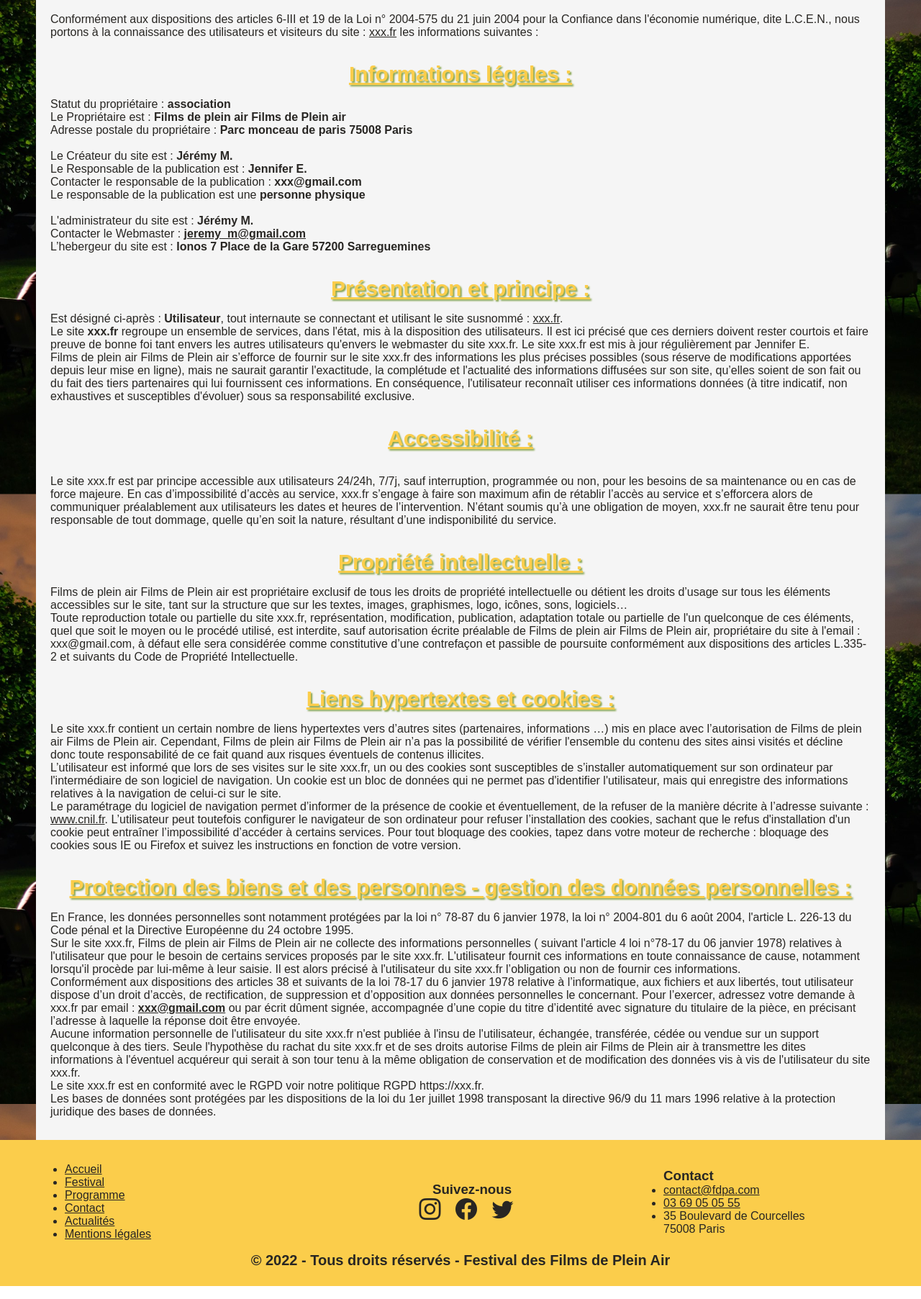
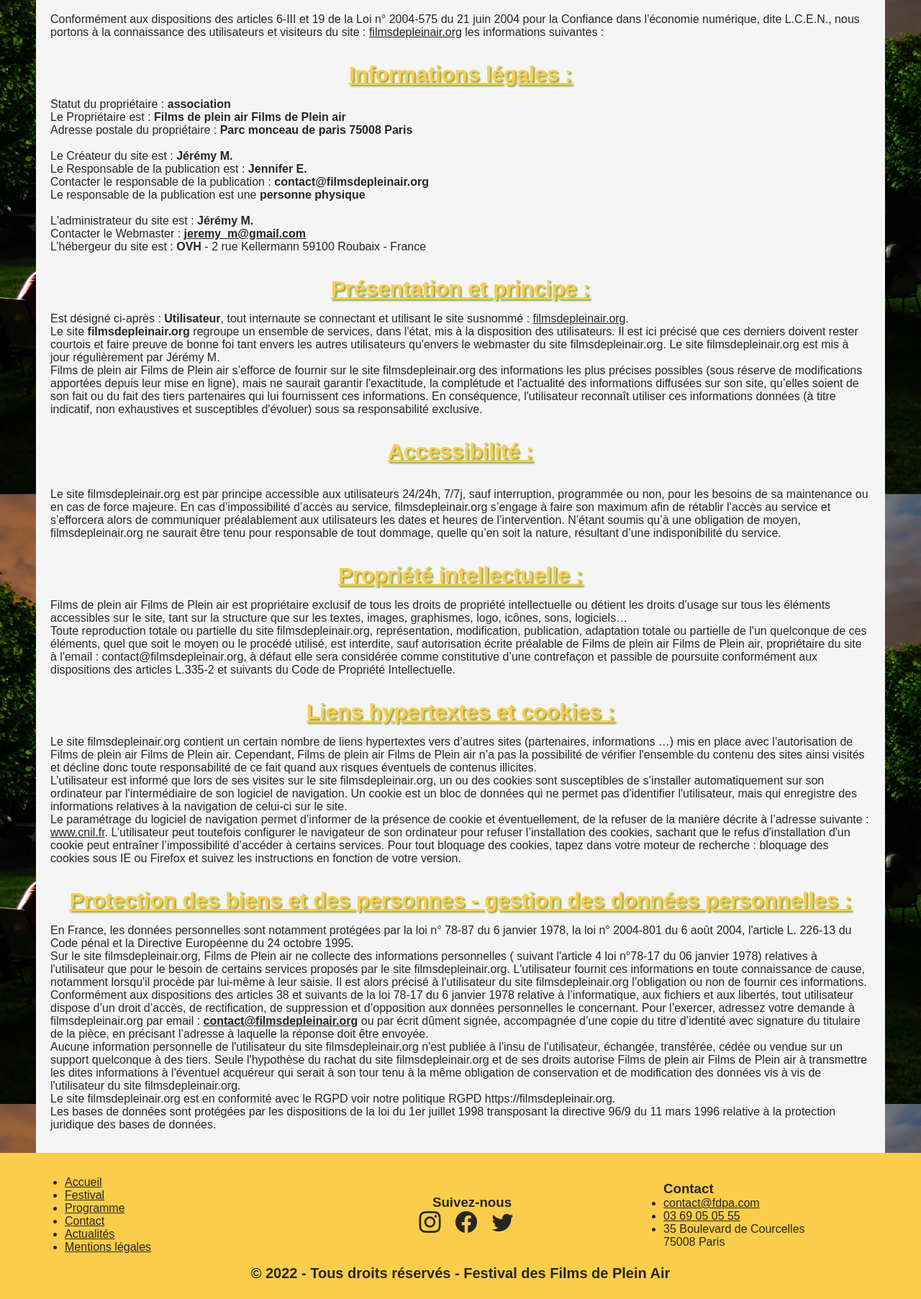
Before and after one commit to jeremymls/Festival_de_plein_air, a plain HTML site: page mentions.html in a window 1280 px wide. Shown: the part 161-1966 px from the top of the page at 72% size. Drawn offline with nearby package versions, Linux system fonts and the light colour scheme.

Commit message:
modification hébergeur et adresses e-mail

```diff
--- a/mentions.html
+++ b/mentions.html
@@ -46,7 +46,7 @@
       <p>
         Conformément aux dispositions des articles 6-III et 19 de la Loi n° 2004-575 du 21 juin 2004 pour la Confiance dans
         l'économie numérique, dite L.C.E.N., nous portons à la connaissance des utilisateurs et visiteurs du site :
-        <a href="http://xxx.fr" target="_blank">xxx.fr</a> les informations suivantes :
+        <a href="http://filmsdepleinair.org" target="_blank">filmsdepleinair.org</a> les informations suivantes :
       </p>
 
       <h2>Informations légales :</h2>
@@ -58,25 +58,25 @@
         <br />
         Le Créateur du site est : <strong>Jérémy M.</strong><br />
         Le Responsable de la publication est : <strong>Jennifer E.</strong><br />
-        Contacter le responsable de la publication : <strong>xxx@gmail.com</strong><br />
+        Contacter le responsable de la publication : <strong>contact@filmsdepleinair.org</strong><br />
         Le responsable de la publication est une<strong> personne physique</strong><br />
         <br />
         L'administrateur du site est : <strong>Jérémy M.</strong><br />
         Contacter le Webmaster : <strong><a href="mailto:admin@jahmos.fr">jeremy_m@gmail.com</a></strong
         ><br />
-        L’hebergeur du site est : <strong>Ionos 7 Place de la Gare 57200 Sarreguemines</strong>
+        L’hébergeur du site est : <strong>OVH</strong> - 2 rue Kellermann 59100 Roubaix - France
       </p>
 
       <h2>Présentation et principe :</h2>
 
       <p>
         Est désigné ci-après : <strong>Utilisateur</strong>, tout internaute se connectant et utilisant le site susnommé :
-        <a href="http://xxx.fr" target="_blank">xxx.fr</a>.<br />
-        Le site <strong>xxx.fr</strong><strong> </strong>regroupe un ensemble de services, dans l'état, mis à la disposition
+        <a href="http://filmsdepleinair.org" target="_blank">filmsdepleinair.org</a>.<br />
+        Le site <strong>filmsdepleinair.org</strong><strong> </strong>regroupe un ensemble de services, dans l'état, mis à la disposition
         des utilisateurs. Il est ici précisé que ces derniers doivent rester courtois et faire preuve de bonne foi tant
-        envers les autres utilisateurs qu'envers le webmaster du site xxx.fr. Le site xxx.fr est mis à jour régulièrement par
-        Jennifer E.<br />
-        Films de plein air Films de Plein air s’efforce de fournir sur le site xxx.fr des informations les plus précises
+        envers les autres utilisateurs qu'envers le webmaster du site filmsdepleinair.org. Le site filmsdepleinair.org est mis à jour régulièrement par
+        Jérémy M.<br />
+        Films de plein air Films de Plein air s’efforce de fournir sur le site filmsdepleinair.org des informations les plus précises
         possibles (sous réserve de modifications apportées depuis leur mise en ligne), mais ne saurait garantir l'exactitude,
         la complétude et l'actualité des informations diffusées sur son site, qu’elles soient de son fait ou du fait des
         tiers partenaires qui lui fournissent ces informations. En conséquence, l'utilisateur reconnaît utiliser ces
@@ -85,10 +85,10 @@
 
       <h2>Accessibilité :</h2><br />
       <p >
-        Le site xxx.fr est par principe accessible aux utilisateurs 24/24h, 7/7j, sauf interruption, programmée ou non, pour
-        les besoins de sa maintenance ou en cas de force majeure. En cas d’impossibilité d’accès au service, xxx.fr s’engage
+        Le site filmsdepleinair.org est par principe accessible aux utilisateurs 24/24h, 7/7j, sauf interruption, programmée ou non, pour
+        les besoins de sa maintenance ou en cas de force majeure. En cas d’impossibilité d’accès au service, filmsdepleinair.org s’engage
         à faire son maximum afin de rétablir l’accès au service et s’efforcera alors de communiquer préalablement aux
-        utilisateurs les dates et heures de l’intervention. N’étant soumis qu’à une obligation de moyen, xxx.fr ne saurait
+        utilisateurs les dates et heures de l’intervention. N’étant soumis qu’à une obligation de moyen, filmsdepleinair.org ne saurait
         être tenu pour responsable de tout dommage, quelle qu’en soit la nature, résultant d’une indisponibilité du service.
       </p>
 
@@ -98,20 +98,20 @@
         Films de plein air Films de Plein air est propriétaire exclusif de tous les droits de propriété intellectuelle ou
         détient les droits d’usage sur tous les éléments accessibles sur le site, tant sur la structure que sur les textes,
         images, graphismes, logo, icônes, sons, logiciels…<br />
-        Toute reproduction totale ou partielle du site xxx.fr, représentation, modification, publication, adaptation totale
+        Toute reproduction totale ou partielle du site filmsdepleinair.org, représentation, modification, publication, adaptation totale
         ou partielle de l'un quelconque de ces éléments, quel que soit le moyen ou le procédé utilisé, est interdite, sauf
         autorisation écrite préalable de Films de plein air Films de Plein air, propriétaire du site à l'email :
-        xxx@gmail.com, à défaut elle sera considérée comme constitutive d’une contrefaçon et passible de poursuite
+        contact@filmsdepleinair.org, à défaut elle sera considérée comme constitutive d’une contrefaçon et passible de poursuite
         conformément aux dispositions des articles L.335-2 et suivants du Code de Propriété Intellectuelle.
       </p>
 
       <h2>Liens hypertextes et cookies :</h2>
       <p>
-        Le site xxx.fr contient un certain nombre de liens hypertextes vers d’autres sites (partenaires, informations …) mis
+        Le site filmsdepleinair.org contient un certain nombre de liens hypertextes vers d’autres sites (partenaires, informations …) mis
         en place avec l’autorisation de Films de plein air Films de Plein air. Cependant, Films de plein air Films de Plein
         air n’a pas la possibilité de vérifier l'ensemble du contenu des sites ainsi visités et décline donc toute
         responsabilité de ce fait quand aux risques éventuels de contenus illicites.<br />
-        L’utilisateur est informé que lors de ses visites sur le site xxx.fr, un ou des cookies sont susceptibles de
+        L’utilisateur est informé que lors de ses visites sur le site filmsdepleinair.org, un ou des cookies sont susceptibles de
         s’installer automatiquement sur son ordinateur par l'intermédiaire de son logiciel de navigation. Un cookie est un
         bloc de données qui ne permet pas d'identifier l'utilisateur, mais qui enregistre des informations relatives à la
         navigation de celui-ci sur le site. <br />
@@ -130,26 +130,26 @@
       </p>
 
       <p>
-        Sur le site xxx.fr, Films de plein air Films de Plein air ne collecte des informations personnelles ( suivant
+        Sur le site filmsdepleinair.org, Films de Plein air ne collecte des informations personnelles ( suivant
         l'article 4 loi n°78-17 du 06 janvier 1978) relatives à l'utilisateur que pour le besoin de certains services
-        proposés par le site xxx.fr. L'utilisateur fournit ces informations en toute connaissance de cause, notamment
-        lorsqu'il procède par lui-même à leur saisie. Il est alors précisé à l'utilisateur du site xxx.fr l’obligation ou non
+        proposés par le site filmsdepleinair.org. L'utilisateur fournit ces informations en toute connaissance de cause, notamment
+        lorsqu'il procède par lui-même à leur saisie. Il est alors précisé à l'utilisateur du site filmsdepleinair.org l’obligation ou non
         de fournir ces informations.<br />
         Conformément aux dispositions des articles 38 et suivants de la loi 78-17 du 6 janvier 1978 relative à
         l’informatique, aux fichiers et aux libertés, tout utilisateur dispose d’un droit d’accès, de rectification, de
-        suppression et d’opposition aux données personnelles le concernant. Pour l’exercer, adressez votre demande à xxx.fr
-        par email : <strong><a href="mailto:janedoe@gmail.com">xxx@gmail.com</a></strong> ou par écrit dûment signée,
+        suppression et d’opposition aux données personnelles le concernant. Pour l’exercer, adressez votre demande à filmsdepleinair.org
+        par email : <strong><a href="mailto:janedoe@gmail.com">contact@filmsdepleinair.org</a></strong> ou par écrit dûment signée,
         accompagnée d’une copie du titre d’identité avec signature du titulaire de la pièce, en précisant l’adresse à
         laquelle la réponse doit être envoyée.
       </p>
 
       <p>
-        Aucune information personnelle de l'utilisateur du site xxx.fr n'est publiée à l'insu de l'utilisateur, échangée,
-        transférée, cédée ou vendue sur un support quelconque à des tiers. Seule l'hypothèse du rachat du site xxx.fr et de
+        Aucune information personnelle de l'utilisateur du site filmsdepleinair.org n'est publiée à l'insu de l'utilisateur, échangée,
+        transférée, cédée ou vendue sur un support quelconque à des tiers. Seule l'hypothèse du rachat du site filmsdepleinair.org et de
         ses droits autorise Films de plein air Films de Plein air à transmettre les dites informations à l'éventuel acquéreur
         qui serait à son tour tenu à la même obligation de conservation et de modification des données vis à vis de
-        l'utilisateur du site xxx.fr.<br />
-        Le site xxx.fr est en conformité avec le RGPD voir notre politique RGPD https://xxx.fr.
+        l'utilisateur du site filmsdepleinair.org.<br />
+        Le site filmsdepleinair.org est en conformité avec le RGPD voir notre politique RGPD https://filmsdepleinair.org.
       </p>
 
       <p>
```
